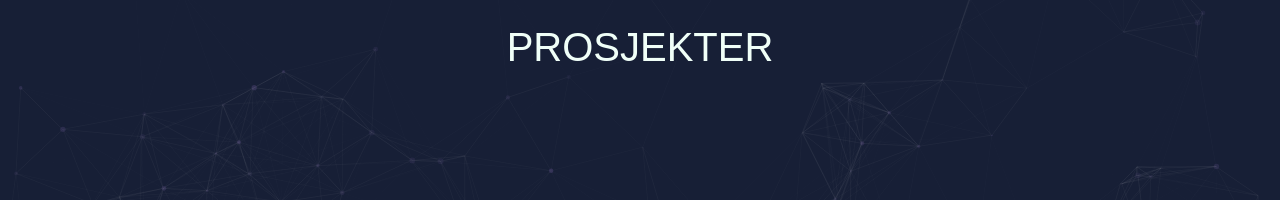
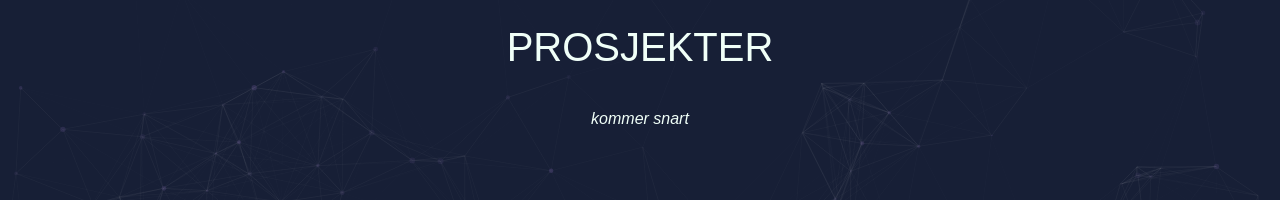
Before and after one commit to mrtnsund/Portfolio, a plain HTML site: page projects.html in a window 1280 px wide. Shown: the part 165-365 px from the top of the page. Drawn offline with nearby package versions, Linux system fonts and the light colour scheme.

Commit message:
la til tekst på prosjekt-siden

```diff
--- a/projects.html
+++ b/projects.html
@@ -15,6 +15,7 @@
     </div>
     <div class="header">
         <p id="headerTekst">Prosjekter</p>
+        <p><i>kommer snart</i></p>
     </div>
 </body>
 <script src="https://cdn.jsdelivr.net/npm/particles.js@2.0.0/particles.min.js"></script>
```
